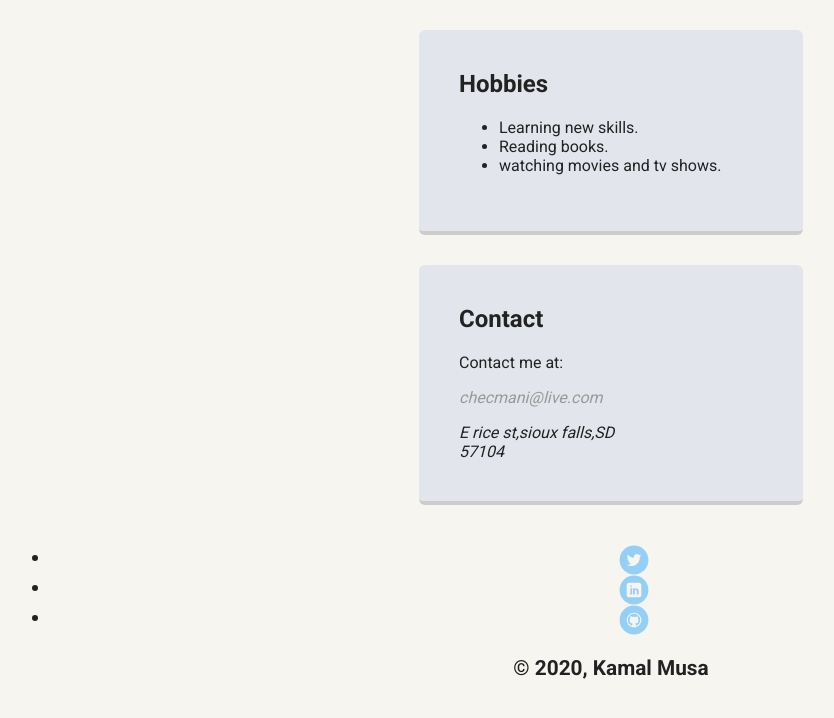
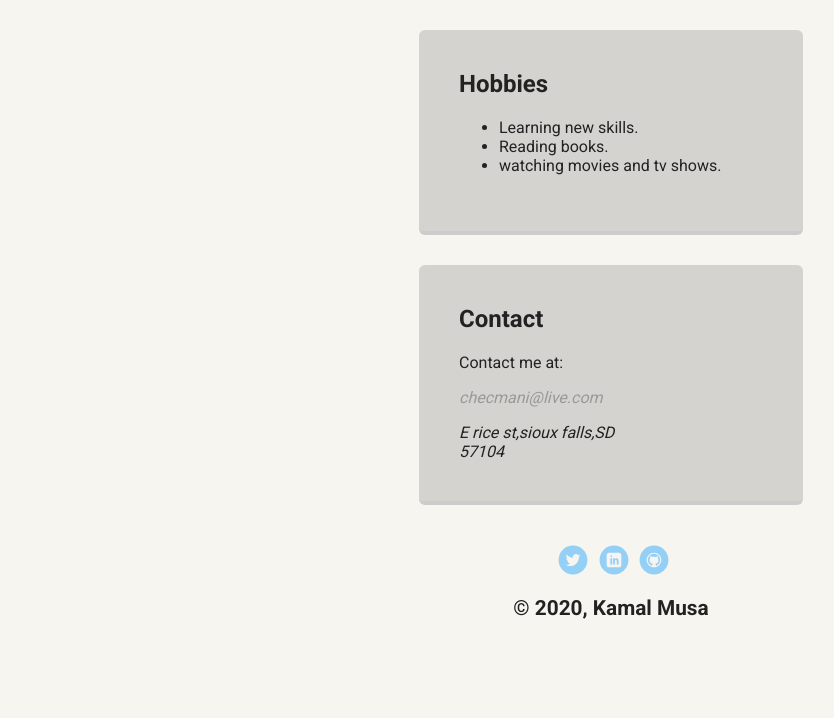
Before and after one commit to musakamal/techdegree-project-1, a plain HTML site: page about/about.html in a window 1280 px wide. Shown: the part 998-1716 px from the top of the page, without its empty margins (29-863 px from the left). After the commit the page ends 1658 px from the top, so only its background shows below. Drawn offline with Linux system fonts and the light colour scheme; a web font is replaced by a local one.

Commit message:
added new style in footer to fix the problem for inline-block footer nav

```diff
--- a/about/about.css
+++ b/about/about.css
@@ -111,5 +111,13 @@ footer {
   margin: 40px auto;
 }
 .card {
-  background-color: rgba(139, 166, 216, 0.2);
+  background-color: rgba(74, 75, 77, 0.2);
 }
+footer ul{
+  padding-left: 0;
+  list-style-type: none;
+}
+
+footer li{
+  display: inline-block;
+}
--- a/about/about.html
+++ b/about/about.html
@@ -21,7 +21,7 @@
         <img src="law2.jpg" alt="about image" width="400" height="400" class="profile-image">
         <h1 class="tag name">About Me</h1>
       </header>
-      <main class="flex">
+      <main class="flex"></li>
        <section class="card">
         <h2>Introduction</h2>
         <p>&nbsp;&nbsp;Am Kamal musa i live in sioux falls Sd, my home country is sudan. Am an electronic engineer but most often i did worked in different roles
```
